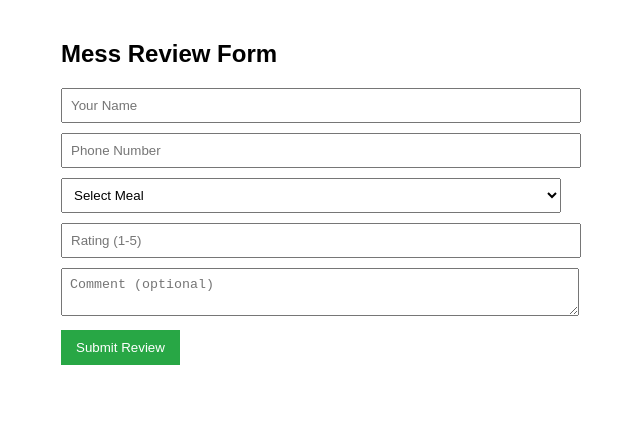
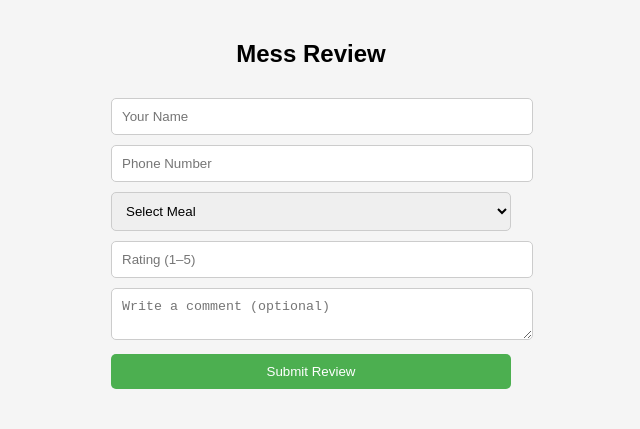
Before and after one commit to gharshit2502/mess-review, a plain HTML site: page index.html in a window 1280 px wide. Shown: the whole page, without its empty margins (329-969 px from the left). Drawn offline with Linux system fonts and the light colour scheme.

Commit message:
after adding css and js

```diff
--- a/index.html
+++ b/index.html
@@ -1,4 +1,65 @@
 <!DOCTYPE html>
+<html>
+<head>
+  <title>Mess Feedback Form</title>
+  <link rel="stylesheet" href="style.css" />
+</head>
+<body>
+
+  <h2>Mess Review</h2>
+  <form id="reviewForm">
+    <input type="text" name="name" placeholder="Your Name" required />
+    <input type="tel" name="phone" placeholder="Phone Number" required />
+    <select name="meal" required>
+      <option value="">Select Meal</option>
+      <option>Breakfast</option>
+      <option>Lunch</option>
+      <option>Snack</option>
+      <option>Dinner</option>
+    </select>
+    <input type="number" name="rating" placeholder="Rating (1–5)" min="1" max="5" required />
+    <textarea name="comment" placeholder="Write a comment (optional)"></textarea>
+    <button type="submit">Submit Review</button>
+  </form>
+
+  <p id="status"></p>
+
+  <script src="script.js"></script>
+</body>
+</html>
+
+
+
+
+
+
+
+
+
+
+
+
+
+
+
+
+
+
+
+
+
+
+
+
+
+
+
+
+
+
+
+
+<!-- <!DOCTYPE html>
 <html>
 <head>
   <title>Mess Review</title>
@@ -45,4 +106,4 @@
     });
   </script>
 </body>
-</html>
+</html> -->
--- /dev/null
+++ b/script.js
@@ -0,0 +1,20 @@
+const scriptURL = 'https://script.google.com/macros/s/AKfycbwQJgf1uJLuM3tECzvpwgABVVxjZNHUxzComnkQptAvnRBRa0NOsrvEvHNUfB8xtuG0ew/exec';
+
+document.getElementById('reviewForm').addEventListener('submit', function(e) {
+  e.preventDefault();
+  const form = e.target;
+  const formData = new FormData(form);
+
+  fetch(scriptURL, {
+    method: 'POST',
+    body: formData
+  })
+  .then(response => {
+    document.getElementById('status').textContent = '✅ Review Submitted!';
+    form.reset();
+  })
+  .catch(error => {
+    console.error('Error!', error.message);
+    document.getElementById('status').textContent = '⚠️ Submission failed.';
+  });
+});
--- /dev/null
+++ b/style.css
@@ -0,0 +1,36 @@
+body {
+  font-family: Arial, sans-serif;
+  padding: 20px;
+  max-width: 400px;
+  margin: auto;
+  background: #f5f5f5;
+}
+
+h2 {
+  text-align: center;
+}
+
+input, select, textarea, button {
+  width: 100%;
+  padding: 10px;
+  margin-top: 10px;
+  border: 1px solid #ccc;
+  border-radius: 5px;
+}
+
+button {
+  background: #4CAF50;
+  color: white;
+  border: none;
+  cursor: pointer;
+}
+
+button:hover {
+  background: #45a049;
+}
+
+#status {
+  margin-top: 10px;
+  font-weight: bold;
+  text-align: center;
+}
```
